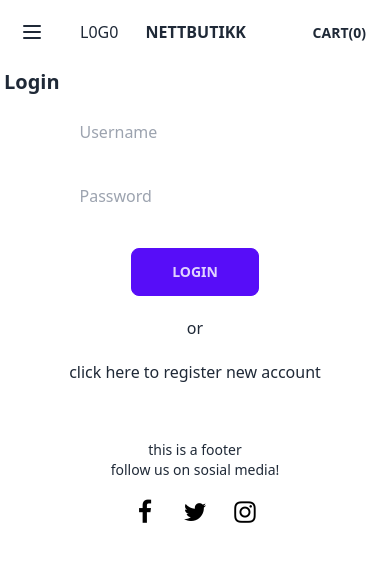
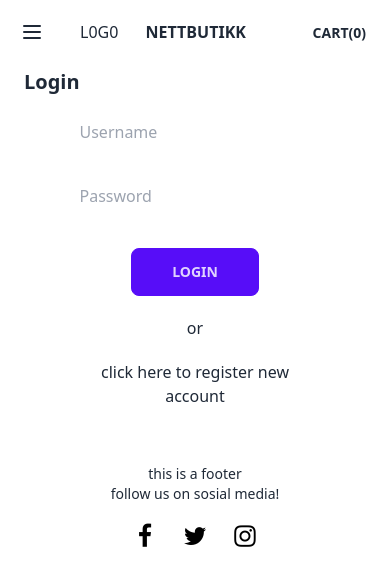
Before and after one commit to tomhaakon/hovedoppgave-fakestore, a Vue app: page /login in a window 390 px wide. Shown: the top 586 px of the page. Built offline with nearby package versions, Linux system fonts and the light colour scheme.

Commit message:
mobiltest

```diff
--- a/src/views/UserView.vue
+++ b/src/views/UserView.vue
@@ -1,4 +1,5 @@
 <template>
+  <div class="px-5">
     <div v-if="viewParam === 'login'">
       <div class="">
         <p class="font-bold text-xl p-1">Login</p>
@@ -24,6 +25,7 @@
         <RouterLink to="/login">
           <p>return to log in section</p>
         </RouterLink>
+      </div>
     </div>
   </div>
 </template>
```
Lines whose indentation alone changed are shown as unchanged.
